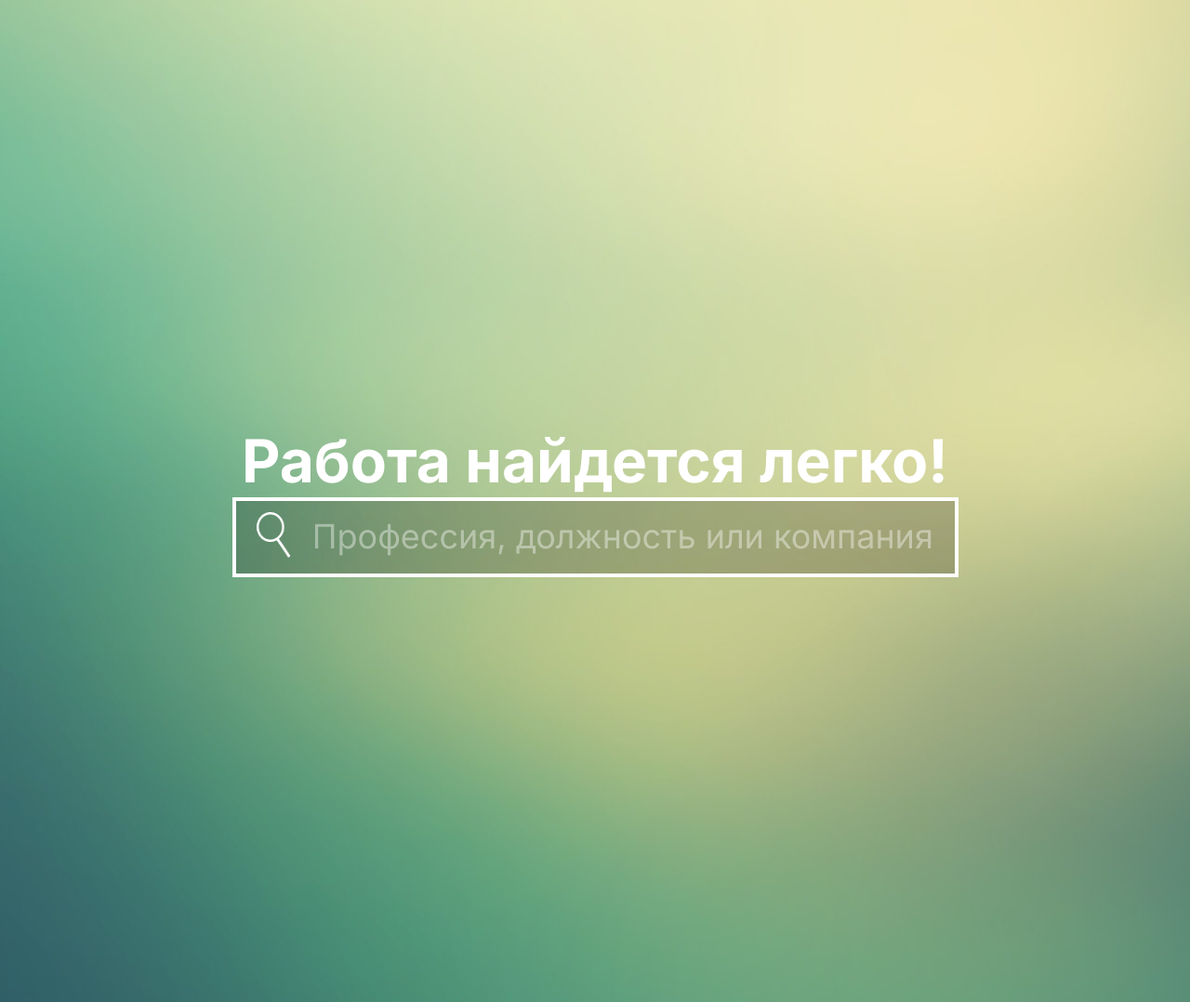
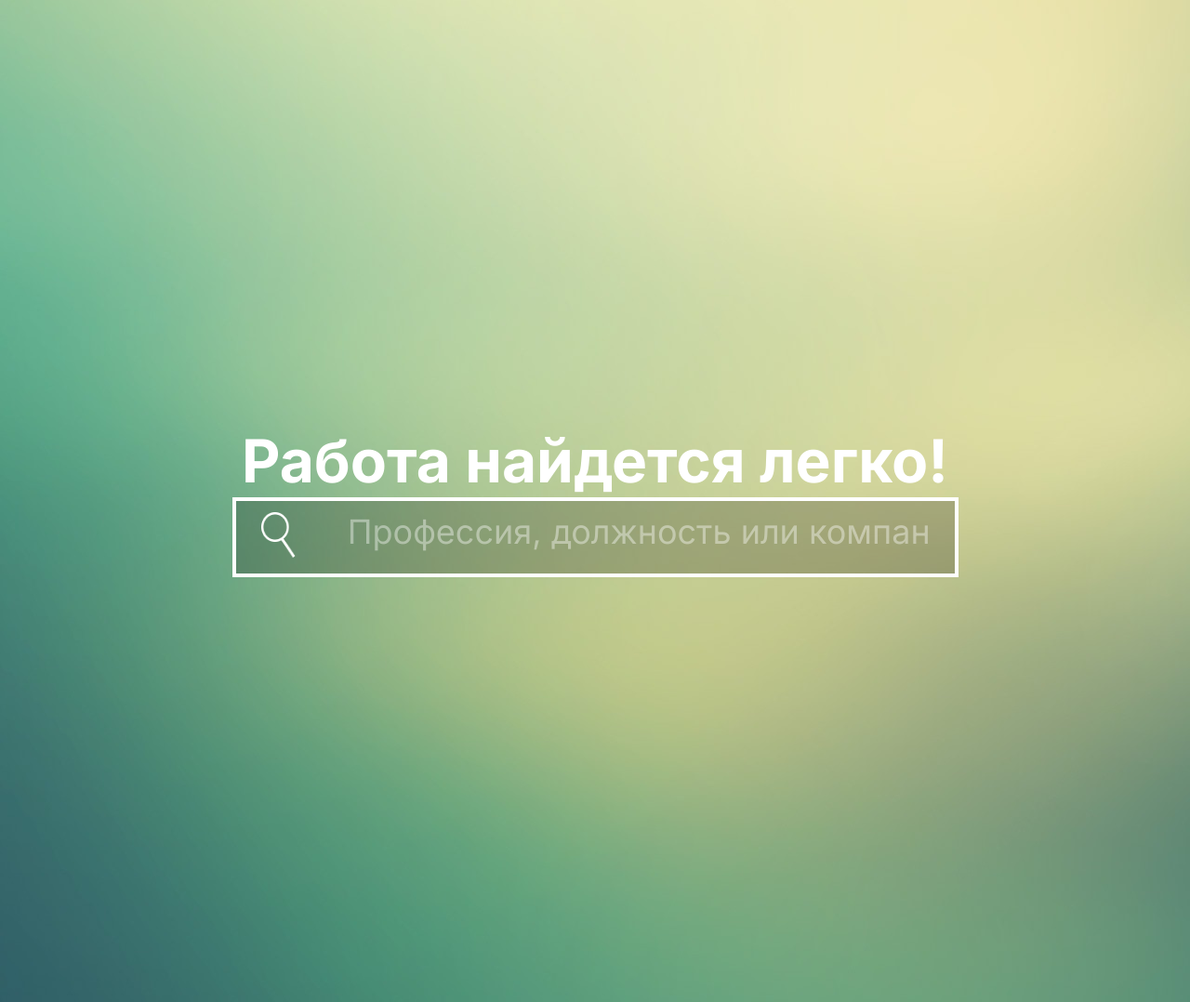
Before and after one commit to s1lenter/ResumeHelper, a Django app: page /start_page/ in a window 1280 px wide. Shown: the part 101-1179 px from the top of the page at 93% size. Run offline with Django 5.2, Linux system fonts and the light colour scheme.

Commit message:
Добавление формы в главную старницу и изменение CSS-файла регистрации. Переход из главной страницы на регистрацию по ссылке в html-файле

```diff
--- a/ResHelper/DB_client/static/css/start_page_css.css
+++ b/ResHelper/DB_client/static/css/start_page_css.css
@@ -77,8 +77,10 @@ body {
 
  .start-page-input-field {
     display: flex;
-    justify-content: space-evenly;
+    flex-wrap: wrap;
+    justify-content: space-around;
     align-self: center;
+    align-content: space-around;
     border: 4px solid #FFFFFF;
     width: 773px;
     background: #00000033;
@@ -91,7 +93,26 @@ body {
     align-self: center;
  }
 
- .input-field-text {
+ .comment-field {
+    display: flex;
+    flex-direction: row;
+    justify-content: center;
+    align-items: center;
+    width: 625px;
+    border: none;
+    background: none;
+
+    margin: 0;
+    padding: 0;
+    font-family: Inter;
+    font-size: 36px;
+    font-weight: 400;
+    line-height: 43.57px;
+    color: rgba(255, 255, 255, 0.8);
+    text-align: center;
+ }
+
+ .comment-field::placeholder {
     margin: 0;
     padding: 0;
     font-family: Inter;
@@ -99,8 +120,9 @@ body {
     font-weight: 400;
     line-height: 43.57px;
     color: rgba(255, 255, 255, 0.4);
-    align-self: center;
- }
+    text-align: center;
+}
+
 
 .start_page_footer {
     margin: 0;
--- a/ResHelper/DB_client/templates/registration.html
+++ b/ResHelper/DB_client/templates/registration.html
@@ -4,7 +4,7 @@
     <meta charset="utf-8">
     <meta name="viewport" content="width=device-width, initial-scale=1">
     <title>Registartion</title>
-    <link rel="stylesheet" href="/static/css/registration.css">
+    <link rel="stylesheet" href="../../DB_client/static/css/registration.css">
     <link rel="preconnect" href="https://fonts.googleapis.com">
     <link rel="preconnect" href="https://fonts.gstatic.com" crossorigin>
     <link href="https://fonts.googleapis.com/css2?family=Inter:ital,opsz,wght@0,14..32,100..900;1,14..32,100..900&display=swap" rel="stylesheet">
@@ -13,7 +13,7 @@
     <header class="registartion-header">
         <nav class="registartion-header-nav">
             <a class="logo" href="#">
-                <img src="/static/img/logo_start.png" width="86" height="86" alt="Логотип КодовоеУбежище">
+                <img src="../../DB_client/static/img/logo_start.png" width="86" height="86" alt="Логотип КодовоеУбежище">
             </a>
         </nav>
     </header>
@@ -53,7 +53,7 @@
                 </form>
                 <form action="#" method="post" class="comment-form">
                     <div class="comment-inner">
-                      <input type="text" class="comment-field" placeholder="Пароль" required id="comment-input-password">
+                      <input ty5pe="text" class="comment-field" placeholder="Пароль" required id="comment-input-password">
                     </div>
                 </form>
                 <form action="#" method="post" class="comment-form">
--- a/ResHelper/DB_client/templates/start_page.html
+++ b/ResHelper/DB_client/templates/start_page.html
@@ -4,7 +4,7 @@
     <meta charset="utf-8">
     <meta name="viewport" content="width=device-width, initial-scale=1">
     <title>ResumeHelper</title>
-    <link rel="stylesheet" type="text/css" href="/static/css/start_page_css.css">
+    <link rel="stylesheet" type="text/css" href="../../DB_client/static/css/start_page_css.css">
     <link rel="preconnect" href="https://fonts.googleapis.com">
     <link rel="preconnect" href="https://fonts.gstatic.com" crossorigin>
     <link href="https://fonts.googleapis.com/css2?family=Inter:ital,opsz,wght@0,14..32,100..900;1,14..32,100..900&display=swap" rel="stylesheet">
@@ -13,14 +13,14 @@
     <header class="page-header">
         <nav class="start-page-header-nav">
             <a class="logo">
-                <img src="/static/img/logo_start.png" width="86" height="86" alt="Логотип КодовоеУбежище">
+                <img src="../../DB_client/static/img/logo_start.png" width="86" height="86" alt="Логотип КодовоеУбежище">
             </a>
             <ul class="site-navigation">
                 <li class="site-navigation-item">
                     <a href="#">Создание резюме</a>
                 </li>
                 <li class="site-navigation-item">
-                    <a href="#">Регистрация</a>
+                    <a href="../../DB_client/templates/registration.html">Регистрация</a>
                 </li>
                 <li class="site-navigation-item">
                     <a href="#">Вход</a>
@@ -32,9 +32,13 @@
         <p class="start_page_text">Работа найдется легко!</p>
         <div class="start-page-input-field">
             <a class="input-field-logo" href="#">
-                <img src="/static/img/input-field-logo.png" width="37" height="49" alt="Лупа">
+                <img src="../../DB_client/static/img/input-field-logo.png" width="37" height="49" alt="Лупа">
             </a>
-            <p class="input-field-text">Профессия, должность или компания</p>
+            <form action="#" method="post" class="comment-form">
+                <div class="comment-inner">
+                  <input type="text" class="comment-field" placeholder="Профессия, должность или компания" required id="input-field-text-id">
+                </div>
+            </form>
         </div>
     </main>
     <footer class="start_page_footer">
@@ -51,7 +55,7 @@
                 </li>
             </ul>
             <a class="footer-item">
-                <img src="/static/img/footer_item.png" width="198" height="96" alt="Логотип КодовоеУбежище">
+                <img src="../../DB_client/static/img/footer_item.png" width="198" height="96" alt="Логотип КодовоеУбежище">
             </a>
         </nav>
     </footer>
```
Also changed, not shown: ResHelper/DB_client/static/css/registration.css (+1 -33 lines).
